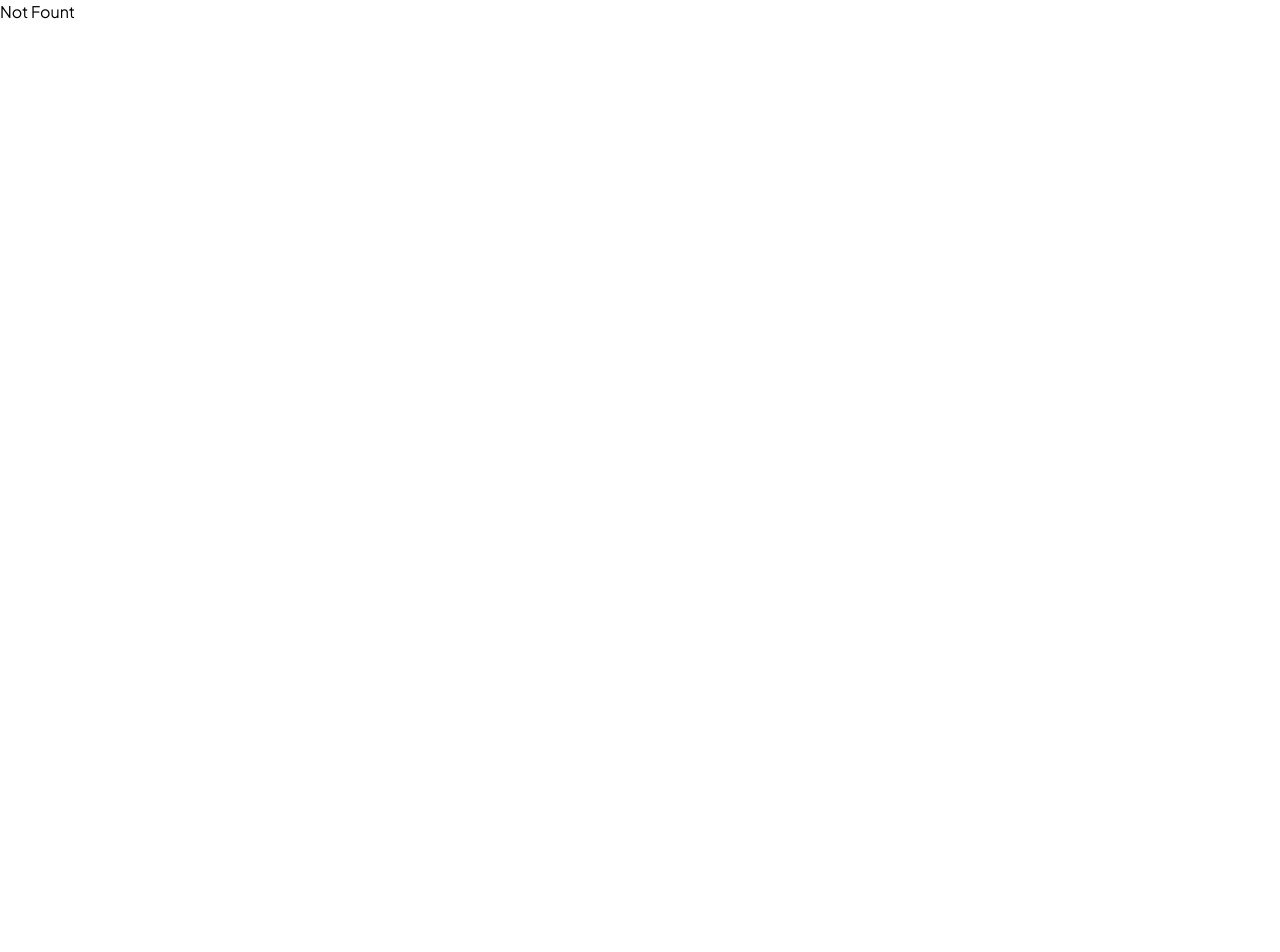
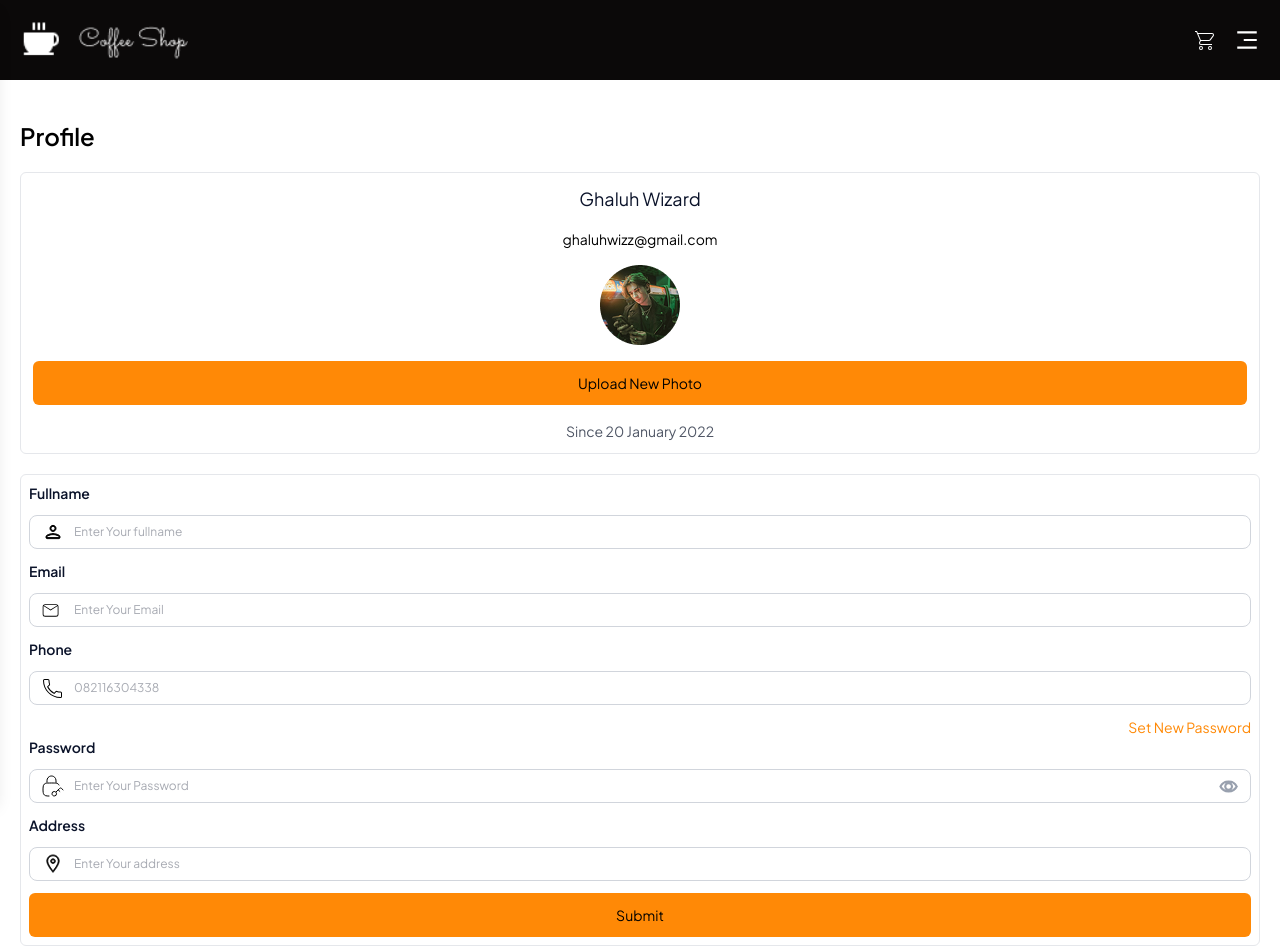
Before and after one commit to ariekas/koda-b4-react, a React (Vite) app: page /profile in a window 1280 px wide. Shown: the top 952 px of the page. Before the commit the page ends 800 px from the top, so only its background shows below. Built offline with nearby package versions, Linux system fonts and the light colour scheme.

Commit message:
feat: creating view profile

```diff
--- a/src/App.jsx
+++ b/src/App.jsx
@@ -11,6 +11,7 @@ import { DetailPage } from "./page/DetailPage"
 import { CheckoutPage } from "./page/CheckouPage"
 import { HistoryPage } from "./page/HistoryPage"
 import { DetailOrder } from "./page/DetailOrder"
+import { Profile } from "./page/Profile"
 
 const router = createBrowserRouter([
   {
@@ -62,6 +63,10 @@ const router = createBrowserRouter([
         path: "/detail-order",
         element: <DetailOrder/>,
       },
+      {
+        path: "/profile",
+        element: <Profile/>,
+      },
     ]
   },
   {
--- /dev/null
+++ b/src/page/Profile.jsx
@@ -0,0 +1,114 @@
+import { useState } from "react";
+import { Button } from "../components/Button"
+import { Input } from "../components/Input"
+export function Profile() {
+    const [showPassword, setShowPassword] = useState(false);
+
+    return (
+        <>
+            <div className="pt-30 p-5 gap-5 flex flex-col">
+                <h1 className="text-2xl font-semibold">Profile</h1>
+                <div className="flex flex-col items-center gap-4 border border-gray-200 rounded-md p-3">
+                    <h2 className="text-[#0B132A] text-lg">Ghaluh Wizard</h2>
+                    <p className="text-sm">ghaluhwizz@gmail.com</p>
+                    <img src="/public/images/profle.png" alt="profile image" />
+                    <Button style={" bg-[#FF8906]  items-center w-full text-sm py-3"}>
+                        Upload New Photo
+                    </Button>
+                    <p className="text-sm text-[#4F5665]">Since 20 January 2022</p>
+                </div>
+                <form className="flex flex-col items-center gap-3 border border-gray-200 rounded-md p-2">
+                    <Input
+                        label="Fullname"
+                        name="fullname"
+                        type="fullname"
+                        placeholder="Enter Your fullname"
+                        leftIcon={
+                            <svg xmlns="http://www.w3.org/2000/svg" width="24" height="24" viewBox="0 0 24 24">
+                                <path fill="#000" d="M12 11.385q-1.237 0-2.119-.882T9 8.385t.881-2.12T12 5.386t2.119.88t.881 2.12t-.881 2.118t-2.119.882m-7 6.192v-.608q0-.619.36-1.158q.361-.54.97-.838q1.416-.679 2.834-1.018q1.417-.34 2.836-.34t2.837.34t2.832 1.018q.61.298.97.838q.361.539.361 1.158v.608q0 .44-.299.74q-.299.298-.74.298H6.04q-.441 0-.74-.299t-.3-.74m1 .039h12v-.647q0-.332-.215-.625q-.214-.292-.593-.494q-1.234-.598-2.546-.916T12 14.616t-2.646.318t-2.546.916q-.38.202-.593.494Q6 16.637 6 16.97zm6-7.231q.825 0 1.413-.588T14 8.384t-.587-1.412T12 6.384t-1.412.588T10 8.384t.588 1.413t1.412.587m0 7.232" stroke-width="1" stroke="#000" />
+                            </svg>
+                        }
+                    />
+                    <Input
+                        label="Email"
+                        name="email"
+                        type="email"
+                        placeholder="Enter Your Email"
+                        leftIcon={
+                            <svg xmlns="http://www.w3.org/2000/svg" width="20" height="20"
+                                fill="currentColor" viewBox="0 0 24 24">
+                                <path fill="#000" d="M5 5h13a3 3 0 0 1 3 3v9a3 3 0 0 1-3 3H5a3 3 0 0 1-3-3V8a3 3 0 0 1 3-3m0 1c-.5 0-.94.17-1.28.47l7.78 5.03l7.78-5.03C18.94 6.17 18.5 6 18 6zm6.5 6.71L3.13 7.28C3.05 7.5 3 7.75 3 8v9a2 2 0 0 0 2 2h13a2 2 0 0 0 2-2V8c0-.25-.05-.5-.13-.72z" />
+                            </svg>
+                        }
+                    />
+                    <Input
+                        label="Phone"
+                        name="phone"
+                        type="phone"
+                        placeholder="082116304338"
+                        leftIcon={
+                            <svg xmlns="http://www.w3.org/2000/svg" width="24" height="24" viewBox="0 0 24 24">
+                                <path fill="#000" d="M19.5 22a1.5 1.5 0 0 0 1.5-1.5V17a1.5 1.5 0 0 0-1.5-1.5c-1.17 0-2.32-.18-3.42-.55a1.51 1.51 0 0 0-1.52.37l-1.44 1.44a14.77 14.77 0 0 1-5.89-5.89l1.43-1.43c.41-.39.56-.97.38-1.53c-.36-1.09-.54-2.24-.54-3.41A1.5 1.5 0 0 0 7 3H3.5A1.5 1.5 0 0 0 2 4.5C2 14.15 9.85 22 19.5 22M3.5 4H7a.5.5 0 0 1 .5.5c0 1.28.2 2.53.59 3.72c.05.14.04.34-.12.5L6 10.68c1.65 3.23 4.07 5.65 7.31 7.32l1.95-1.97c.14-.14.33-.18.51-.13c1.2.4 2.45.6 3.73.6a.5.5 0 0 1 .5.5v3.5a.5.5 0 0 1-.5.5C10.4 21 3 13.6 3 4.5a.5.5 0 0 1 .5-.5" />
+                            </svg>
+                        }
+                    />
+                    <div className="w-full ">
+                    <p className="text-end text-sm text-[#FF8906]">Set New Password</p>
+                    <Input
+                        label="Password"
+                        name="password"
+                        type={showPassword ? "text" : "password"}
+                        placeholder="Enter Your Password"
+                        leftIcon={
+                            <svg xmlns="http://www.w3.org/2000/svg" width="24" height="24" viewBox="0 0 24 24">
+                                <g fill="none" stroke="#000" stroke-width="1">
+                                    <path stroke-linecap="round" d="M18 10.997c-.392-.8-1.452-1.975-3.63-1.925c0 0-1.727-.075-3.68-.075c-1.952 0-2.866.045-4.43.075c-1.001-.025-2.904.2-3.78 2.275c-.576 1.75-.6 5.427-.25 7.277c.075.95.576 2.276 2.128 2.976c.95.5 2.478.3 3.63.4M5.984 8.196c-.05-2.375-.15-4.25 2.603-5.801c.926-.375 2.303-.7 4.005.1c1.777 1.075 1.999 2.213 2.153 2.5c.425 1.126.2 2.726.25 3.376" />
+                                    <path d="M15.5 19.735a2.23 2.23 0 0 1-2.245 2.23c-1.236 0-2.255-.986-2.255-2.23a2.25 2.25 0 0 1 2.255-2.244c1.236 0 2.245 1 2.245 2.244Z" />
+                                    <path stroke-linecap="round" d="m15.225 17.79l1.99-1.942m4.785 0l-1.627-1.54c-.773-.739-1.423-.093-1.747.183l-1.41 1.357m0 0l1.61 1.546" />
+                                </g>
+                            </svg>
+                        }
+                        rightIcon={
+                            <svg
+                                onClick={() => setShowPassword(!showPassword)}
+                                xmlns="http://www.w3.org/2000/svg"
+                                fill="none" viewBox="0 0 24 24"
+                                strokeWidth={1.5} stroke="currentColor"
+                                className="w-5 h-5 cursor-pointer"
+                            >
+                                {showPassword ? (
+                                    <svg xmlns="http://www.w3.org/2000/svg" width="24" height="24" viewBox="0 0 24 24">
+                                        <g fill="none">
+                                            <path d="m12.593 23.258l-.011.002l-.071.035l-.02.004l-.014-.004l-.071-.035q-.016-.005-.024.005l-.004.01l-.017.428l.005.02l.01.013l.104.074l.015.004l.012-.004l.104-.074l.012-.016l.004-.017l-.017-.427q-.004-.016-.017-.018m.265-.113l-.013.002l-.185.093l-.01.01l-.003.011l.018.43l.005.012l.008.007l.201.093q.019.005.029-.008l.004-.014l-.034-.614q-.005-.018-.02-.022m-.715.002a.02.02 0 0 0-.027.006l-.006.014l-.034.614q.001.018.017.024l.015-.002l.201-.093l.01-.008l.004-.011l.017-.43l-.003-.012l-.01-.01z" />
+                                            <path fill="#000" d="M3.05 9.31a1 1 0 1 1 1.914-.577c2.086 6.986 11.982 6.987 14.07.004a1 1 0 1 1 1.918.57a9.5 9.5 0 0 1-1.813 3.417L20.414 14A1 1 0 0 1 19 15.414l-1.311-1.311a9.1 9.1 0 0 1-2.32 1.269l.357 1.335a1 1 0 1 1-1.931.518l-.364-1.357c-.947.14-1.915.14-2.862 0l-.364 1.357a1 1 0 1 1-1.931-.518l.357-1.335a9.1 9.1 0 0 1-2.32-1.27l-1.31 1.312A1 1 0 0 1 3.585 14l1.275-1.275c-.784-.936-1.41-2.074-1.812-3.414Z" />
+                                        </g>
+                                    </svg>
+                                ) : (
+                                    <svg xmlns="http://www.w3.org/2000/svg" width="24" height="24" viewBox="0 0 24 24">
+                                        <path fill="#000" d="M11.5 18c4 0 7.46-2.22 9.24-5.5C18.96 9.22 15.5 7 11.5 7s-7.46 2.22-9.24 5.5C4.04 15.78 7.5 18 11.5 18m0-12c4.56 0 8.5 2.65 10.36 6.5C20 16.35 16.06 19 11.5 19S3 16.35 1.14 12.5C3 8.65 6.94 6 11.5 6m0 2C14 8 16 10 16 12.5S14 17 11.5 17S7 15 7 12.5S9 8 11.5 8m0 1A3.5 3.5 0 0 0 8 12.5a3.5 3.5 0 0 0 3.5 3.5a3.5 3.5 0 0 0 3.5-3.5A3.5 3.5 0 0 0 11.5 9" />
+                                    </svg>
+                                )}
+                            </svg>
+                        }
+                    />
+                    </div>
+                    <Input
+                            label="Address"
+                            name="address"
+                            type="address"
+                            placeholder="Enter Your address"
+                            leftIcon={
+                                <svg xmlns="http://www.w3.org/2000/svg" width="24" height="24" viewBox="0 0 50 50">
+                                    <path fill="#000" d="m25 42.5l-.8-.9C23.7 41.1 12 27.3 12 19c0-7.2 5.8-13 13-13s13 5.8 13 13c0 8.3-11.7 22.1-12.2 22.7zM25 8c-6.1 0-11 4.9-11 11c0 6.4 8.4 17.2 11 20.4c2.6-3.2 11-14 11-20.4c0-6.1-4.9-11-11-11" stroke-width="1.5" stroke="#000" />
+                                    <path fill="#000" d="M25 24c-2.8 0-5-2.2-5-5s2.2-5 5-5s5 2.2 5 5s-2.2 5-5 5m0-8c-1.7 0-3 1.3-3 3s1.3 3 3 3s3-1.3 3-3s-1.3-3-3-3" stroke-width="1.5" stroke="#000" />
+                                </svg>
+                            }
+                        />
+                    <Button style={" bg-[#FF8906]  items-center w-full text-sm py-3"}>
+                        Submit
+                    </Button>
+                </form>
+            </div>
+        </>
+    )
+}
```
Also changed, not shown: public/images/profle.png (added).
